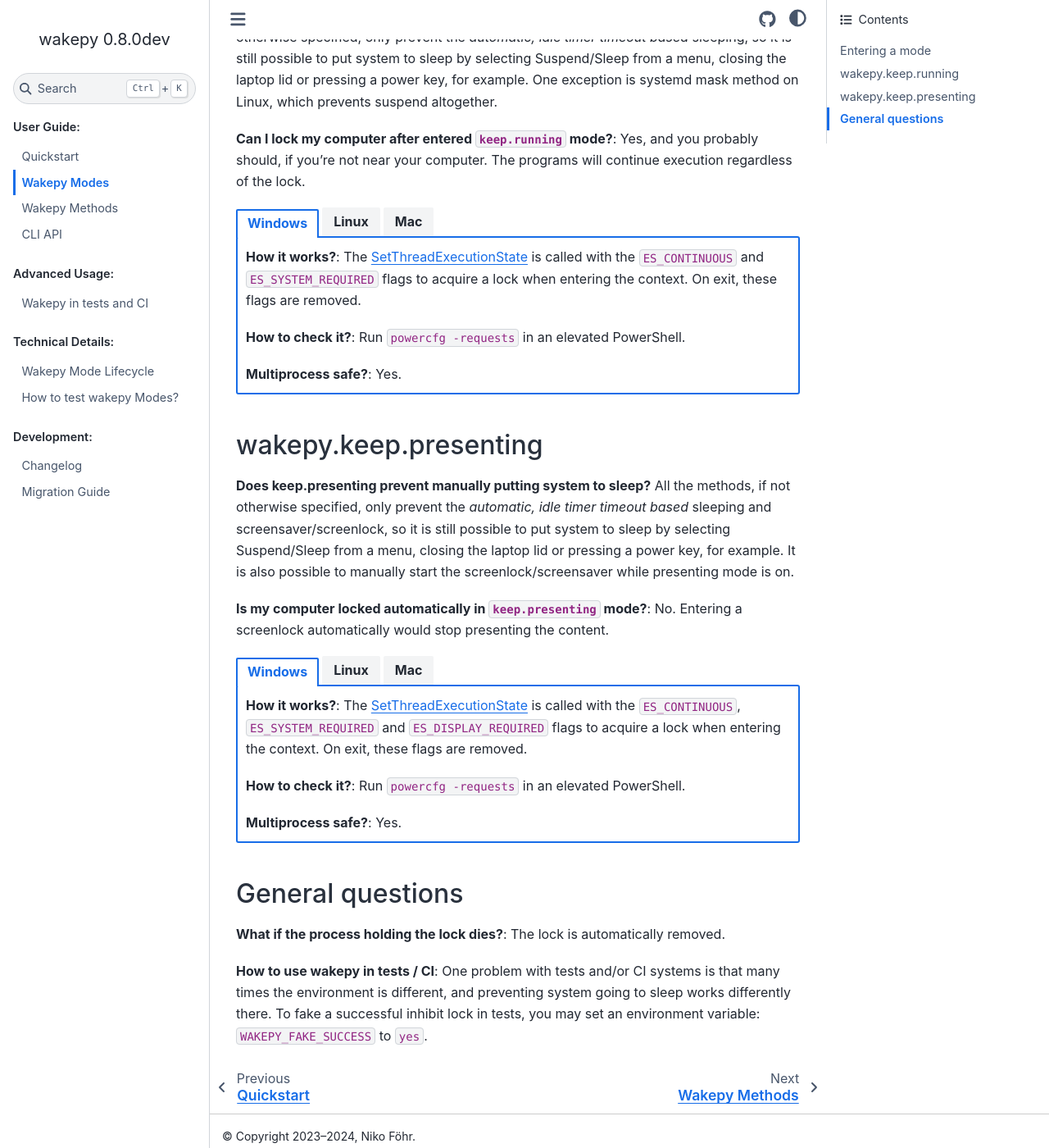
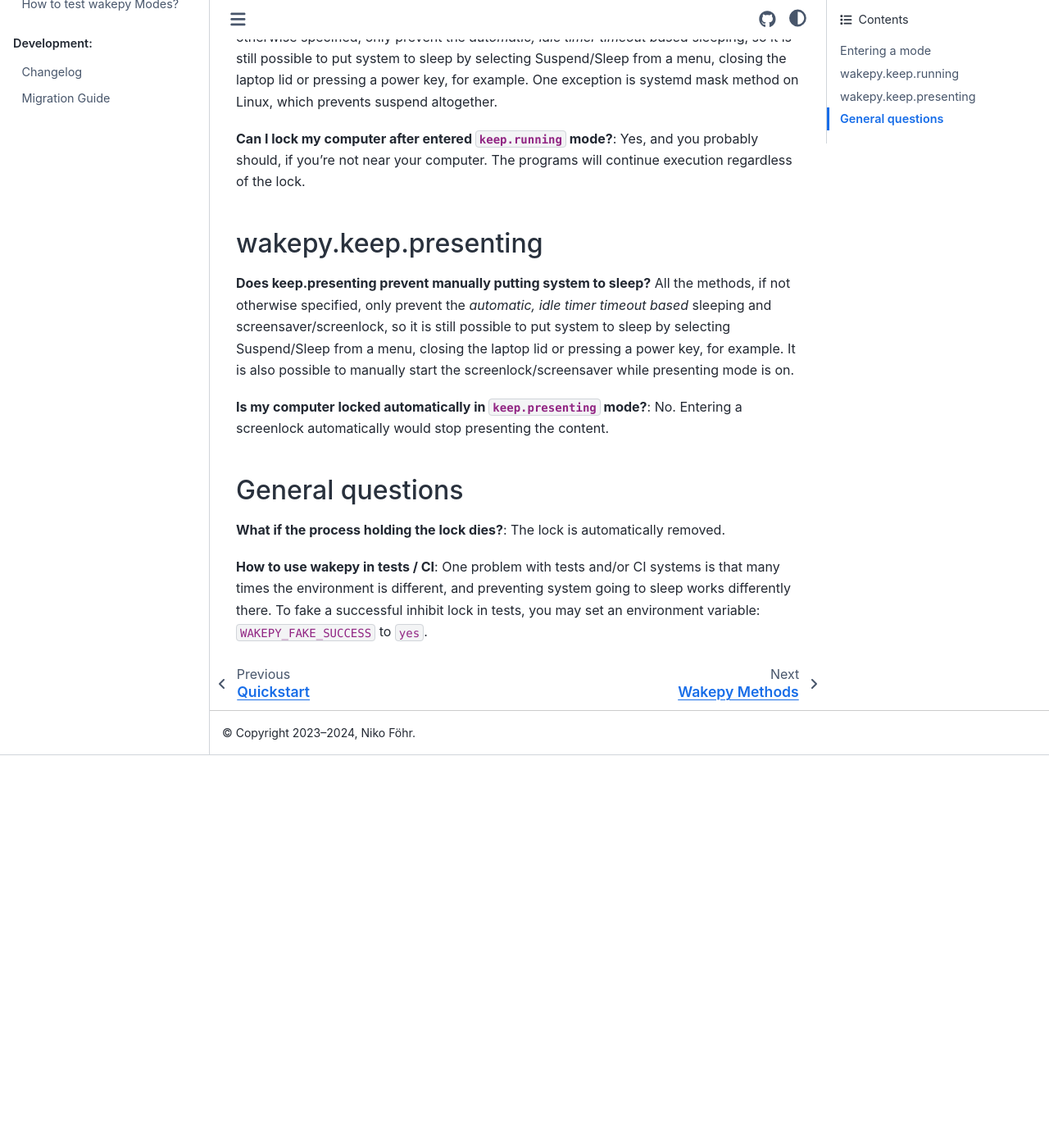
Before and after one commit to fohrloop/wakepy, a Sphinx documentation site: the page built from docs/source/modes.md, in a window 1280 px wide and 1400 px high, scrolled down 948 px. Shown: the whole window at 82% size. Built offline with Sphinx 7.4.7 and the Sphinx Book theme 1.1.4, drawn with Linux system fonts in a browser that asks for light colours; pages that are not in the unit, such as notebooks, are missing from menus; after the commit the page ends 1869 px from its top, so only the background shows below that.

Commit message:
remove old information
This info is moved under the Methods docs

````diff
--- a/docs/source/modes.md
+++ b/docs/source/modes.md
@@ -36,49 +36,6 @@ with keep.running() as m:
 
 
 
-::::{tab-set}
-
-:::{tab-item} Windows
-:sync: windows
-
-**How it works?**:  The [SetThreadExecutionState](https://docs.microsoft.com/en-us/windows/win32/api/winbase/nf-winbase-setthreadexecutionstate?redirectedfrom=MSDN) is called with the `ES_CONTINUOUS` and  `ES_SYSTEM_REQUIRED` flags to acquire a lock when entering the context. On exit, these flags are removed.
-
-**How to check it?**:   Run `powercfg -requests` in an elevated PowerShell.
-
-**Multiprocess safe?**: Yes.
-
-:::
-
-:::{tab-item} Linux
-:sync: linux
-
-On wakepy 0.7.0, the current implementation of `keep.presenting` is same as of  `keep.running`. This is to be changed in a future release.
-
-
-```{warning}
-Current D-Bus -based implementation (v.0.7.0) incorrectly prevents also screenlock/screensaver (remember to lock manually!). This will be fixed in a future release.
-```
-
-
-:::
-
-:::{tab-item} Mac
-:sync: mac
-
-**How it works?**: Wakepy launches a [`caffeinate`](https://ss64.com/osx/caffeinate.html) subprocess when setting keepawake, and terminates the subprocess when unsetting.
-
-**How to check it?**:  There should be a subprocess visible when a lock is taken, but this is untested.
-
-**Multiprocess safe?**: Not tested.
-
-
-:::
-
-::::
-
-
-
-
 ## wakepy.keep.presenting
 
 
@@ -87,60 +44,6 @@ Current D-Bus -based implementation (v.0.7.0) incorrectly prevents also screenlo
 **Is my computer locked automatically in `keep.presenting` mode?**: No. Entering a screenlock automatically would stop presenting the content.
 
 
-::::{tab-set}
-
-:::{tab-item} Windows
-:sync: windows
-
-**How it works?**:   The [SetThreadExecutionState](https://docs.microsoft.com/en-us/windows/win32/api/winbase/nf-winbase-setthreadexecutionstate?redirectedfrom=MSDN) is called with the `ES_CONTINUOUS`, `ES_SYSTEM_REQUIRED` and `ES_DISPLAY_REQUIRED` flags to acquire a lock when entering the context. On exit, these flags are removed.
-
-**How to check it?**:   Run `powercfg -requests` in an elevated PowerShell.
-
-**Multiprocess safe?**: Yes.
-
-:::
-
-:::{tab-item} Linux
-:sync: linux
-
-
-
-**How it works?**: Wakepy uses, depending on what is installed, either (in this order)
-1. D-Bus to call `Inhibit` method of [`org.freedesktop.ScreenSaver`](https://people.freedesktop.org/~hadess/idle-inhibition-spec/re01.html) (try first using jeepney, and then using dbus-python)
-3. `systemctl mask`
-
-
-```{warning}
-The systemd mask method will inhibit all forms of sleep (including hibernation and sleep initialized by the user). It will change global system settings, so if your process exits abruptly, you'll have to undo the change.
-```
-
-**How to check it?**:  For D-Bus  `org.freedesktop.ScreenSaver` based solution, there is no possibility to check it afterwards. You may monitor the call with [`dbus-monitor`](https://dbus.freedesktop.org/doc/dbus-monitor.1.html), though. For systemd mask based solution, you'll see that the Suspend option is removed from the menu altogether.
-
-**Which Desktop Environments are supported?** For D-Bus `org.freedesktop.ScreenSaver` method, you have to use a Freedesktop-compliant Desktop Environment, for example GNOME or KDE. The list of supported DEs will be expanded in the future. For systemd solution, any Linux running systemd works, but you need sudo.
-
-**Multiprocess safe?**: DBus: yes, systemd mask: no.
-
-
-:::
-
-
-
-:::{tab-item} Mac
-:sync: mac
-
-**How it works?**: Wakepy launches a [`caffeinate`](https://ss64.com/osx/caffeinate.html) subprocess  with `-d -u -t 2592000` arguments when entering `keep.presenting` mode, and terminates the subprocess when exiting the mode.
-
-**How to check it?**:  There should be a subprocess visible when a lock is taken, but this is untested.
-
-**Multiprocess safe?**: Not tested.
-
-:::
-
-
-::::
-
-
-
 
 ## General questions
 **What if the process holding the lock dies?**: The lock is automatically removed.
````
